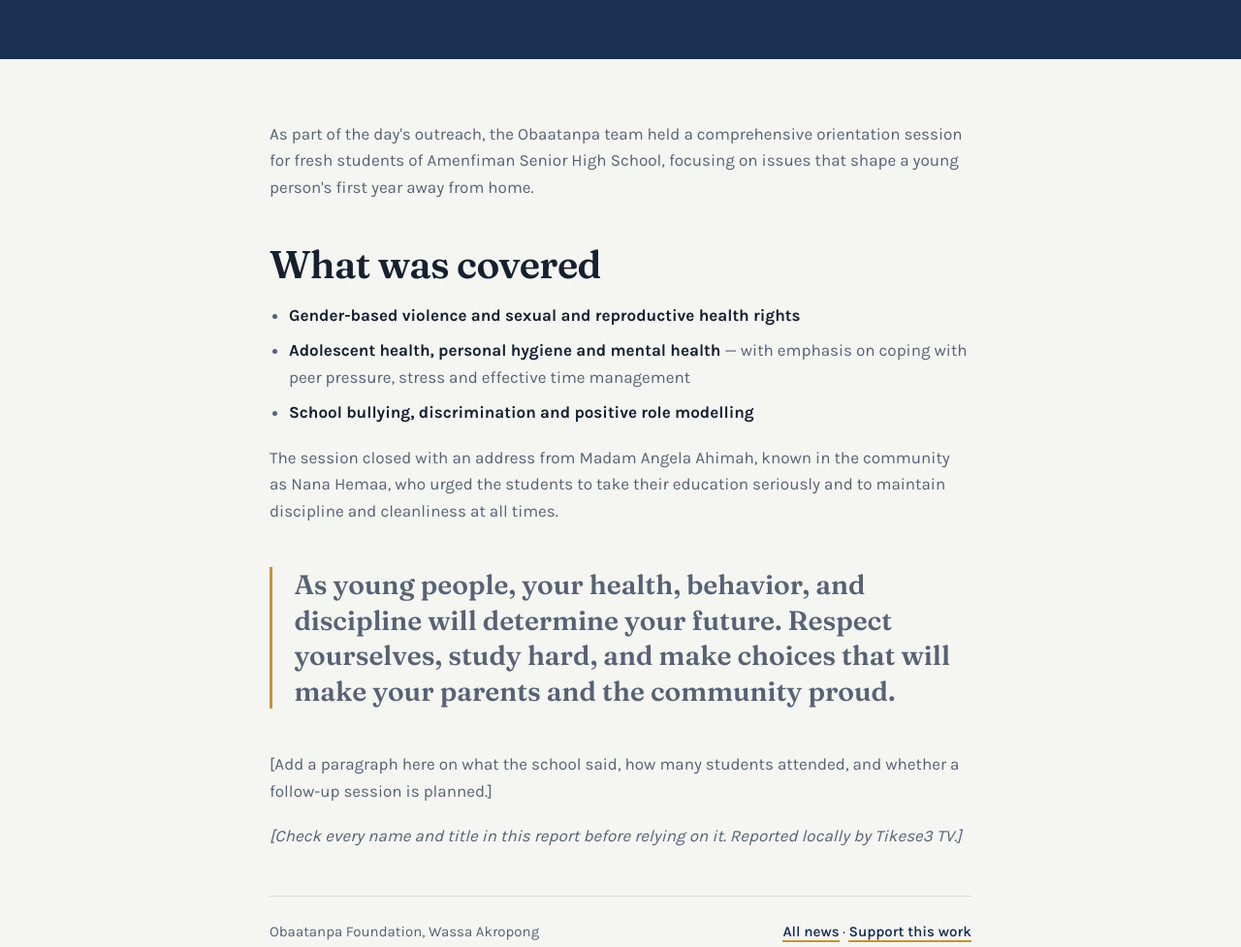
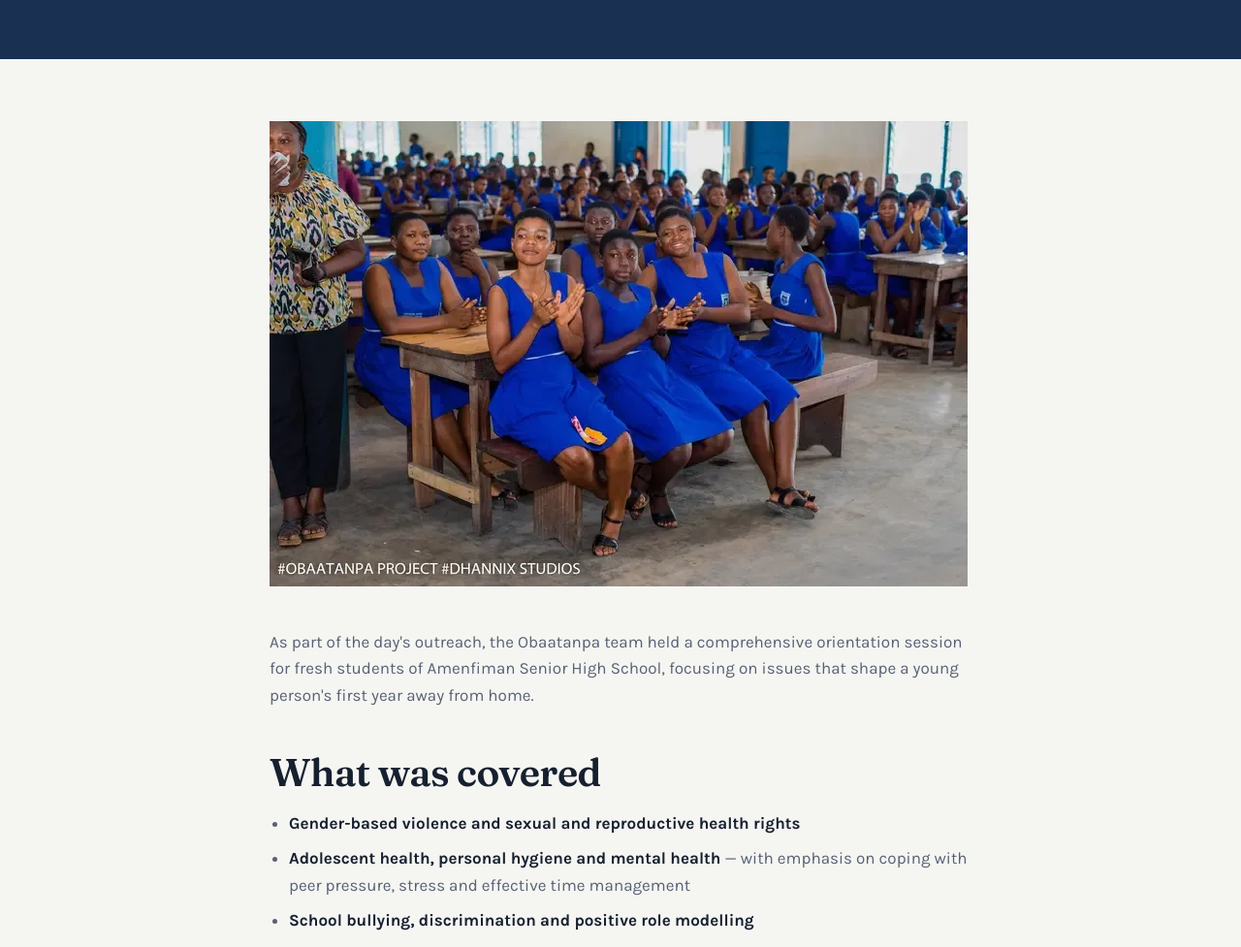
Before and after one commit to obaatanpafoundation/Obaatanpafoundation, an Eleventy site: page src/news/orientation.md in a window 1280 px wide. Shown: the part 563-1540 px from the top of the page at 97% size. Built offline with nearby package versions, Linux system fonts and the light colour scheme; Eleventy itself is replaced by a stand-in of ours; files that its build step writes are made by us from their sources.

Commit message:
Update News story “orientation” +1

```diff
--- a/src/news/orientation.md
+++ b/src/news/orientation.md
@@ -3,12 +3,13 @@
 date: 2025-11-04
 category: Education & Advocacy
 standfirst: Gender-based violence, reproductive health rights, mental health and bullying — discussed openly with students beginning senior high school.
-cover: ""
-coverAlt: ""
-coverCaption: "[Caption: the session at Amenfiman Senior High School.]"
+cover: /images/ed01dd5cdcae436f5f2219c5933e7499.webp
+coverAlt: ''
+coverCaption: ''
 gallery: []
-video: ""
+video: ''
 ---
+
 As part of the day's outreach, the Obaatanpa team held a comprehensive orientation session for fresh students of Amenfiman Senior High School, focusing on issues that shape a young person's first year away from home.
 
 ## What was covered
@@ -23,4 +24,4 @@
 
 [Add a paragraph here on what the school said, how many students attended, and whether a follow-up session is planned.]
 
-*[Check every name and title in this report before relying on it. Reported locally by Tikese3 TV.]*
+_[Reported locally by Tikese3 TV.]_
```
Also changed, not shown: src/images/ed01dd5cdcae436f5f2219c5933e7499.webp (added).
